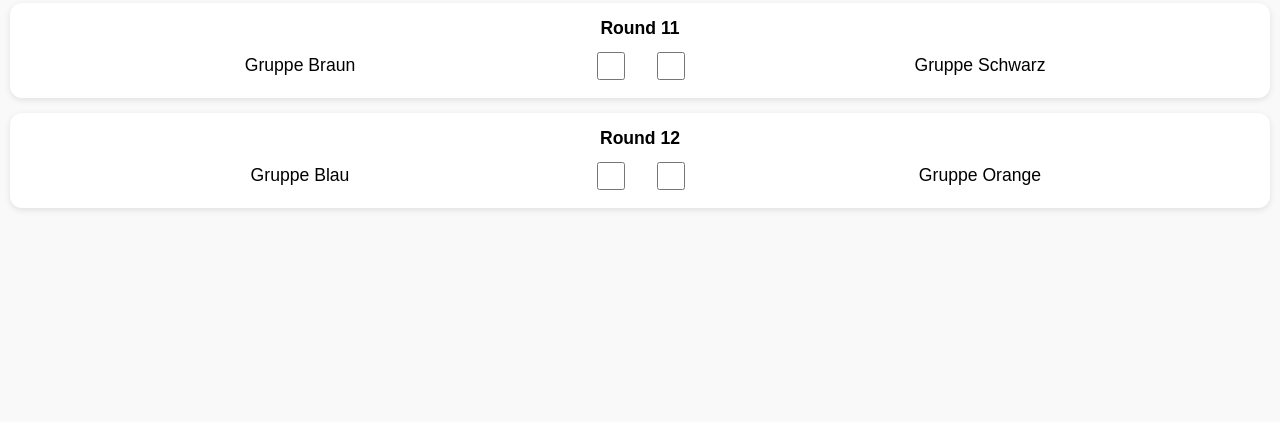
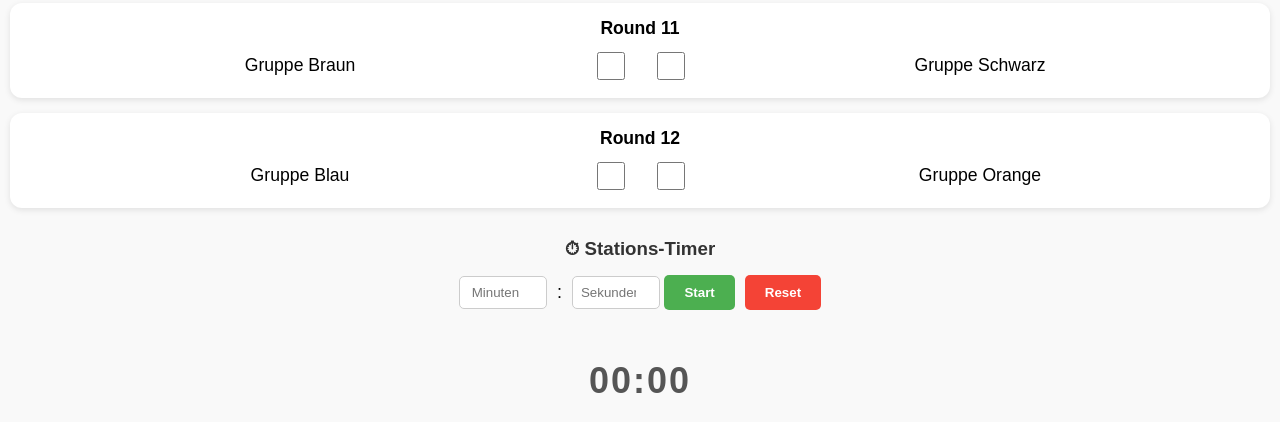
Before and after one commit to MeisterJETI/TournamentT, a Flask app: page /station/S1 in a window 1280 px wide. Shown: the part 945-1367 px from the top of the page. Before the commit the page ends 1155 px from the top, so only its background shows below. Run offline with Flask 3, Linux system fonts and the light colour scheme; data that the repository does not hold is empty.

Commit message:
Timer-Update

```diff
--- a/templates/station.html
+++ b/templates/station.html
@@ -72,6 +72,32 @@
     </div>
     {% endfor %}
 
+<div style="margin-top:30px; text-align:center; font-family:Arial, sans-serif;">
+    <h3 style="margin-bottom:15px; color:#333;">⏱ Stations-Timer</h3>
+
+    <div style="display:inline-flex; gap:10px; align-items:center; margin-bottom:15px;">
+        <input type="number" id="minutes" placeholder="Minuten" min="0"
+               style="width:70px; padding:8px; border-radius:5px; border:1px solid #ccc; text-align:center;">
+        <span style="font-size:18px;">:</span>
+        <input type="number" id="seconds" placeholder="Sekunden" min="0" max="59"
+               style="width:70px; padding:8px; border-radius:5px; border:1px solid #ccc; text-align:center;">
+    </div>
+
+    <div style="display:inline-flex; gap:10px; margin-bottom:20px;">
+        <button id="startTimerBtn"
+                style="padding:10px 20px; border:none; border-radius:5px; background-color:#4CAF50; color:white; font-weight:bold; cursor:pointer;">
+            Start
+        </button>
+        <button id="resetTimerBtn"
+                style="padding:10px 20px; border:none; border-radius:5px; background-color:#f44336; color:white; font-weight:bold; cursor:pointer;">
+            Reset
+        </button>
+    </div>
+
+    <h2 id="timerDisplay" style="font-size:36px; color:#555; letter-spacing:2px;">00:00</h2>
+</div>
+
+
     <script>
         const station = "{{ station }}";
         const checkboxes = document.querySelectorAll(".cb");
@@ -108,5 +134,59 @@
 			evtSource.close();
 		});
     </script>
+<script>
+const timerDisplay = document.getElementById("timerDisplay");
+const startTimerBtn = document.getElementById("startTimerBtn");
+const resetTimerBtn = document.getElementById("resetTimerBtn");
+
+let timerInterval = null;
+
+// Timer vom Server abrufen
+async function fetchTimer() {
+    try {
+        const res = await fetch(`/get_timer/${station}`);
+        const data = await res.json();
+
+        if (!data.running) {
+            timerDisplay.textContent = "00:00";
+            return;
+        }
+
+        const remaining = data.remaining;
+        const minutes = String(Math.floor(remaining / 60)).padStart(2, "0");
+        const seconds = String(remaining % 60).padStart(2, "0");
+        timerDisplay.textContent = `${minutes}:${seconds}`;
+    } catch (err) {
+        console.error("Fehler beim Timer:", err);
+    }
+}
+
+// Timer starten
+startTimerBtn.addEventListener("click", async () => {
+    const minutes = document.getElementById("minutes").value || 0;
+    const seconds = document.getElementById("seconds").value || 0;
+
+    await fetch("/start_timer", {
+        method: "POST",
+        headers: {"Content-Type": "application/json"},
+        body: JSON.stringify({station, minutes, seconds})
+    });
+
+    fetchTimer(); // sofort updaten
+});
+
+// Timer resetten
+resetTimerBtn.addEventListener("click", async () => {
+    await fetch("/reset_timer", {
+        method: "POST",
+        headers: {"Content-Type": "application/json"},
+        body: JSON.stringify({station})
+    });
+    timerDisplay.textContent = "00:00"; // sofort im Frontend zurücksetzen
+});
+
+// Alle 1s Timer syncen
+timerInterval = setInterval(fetchTimer, 1000);
+</script>
 </body>
 </html>
```
